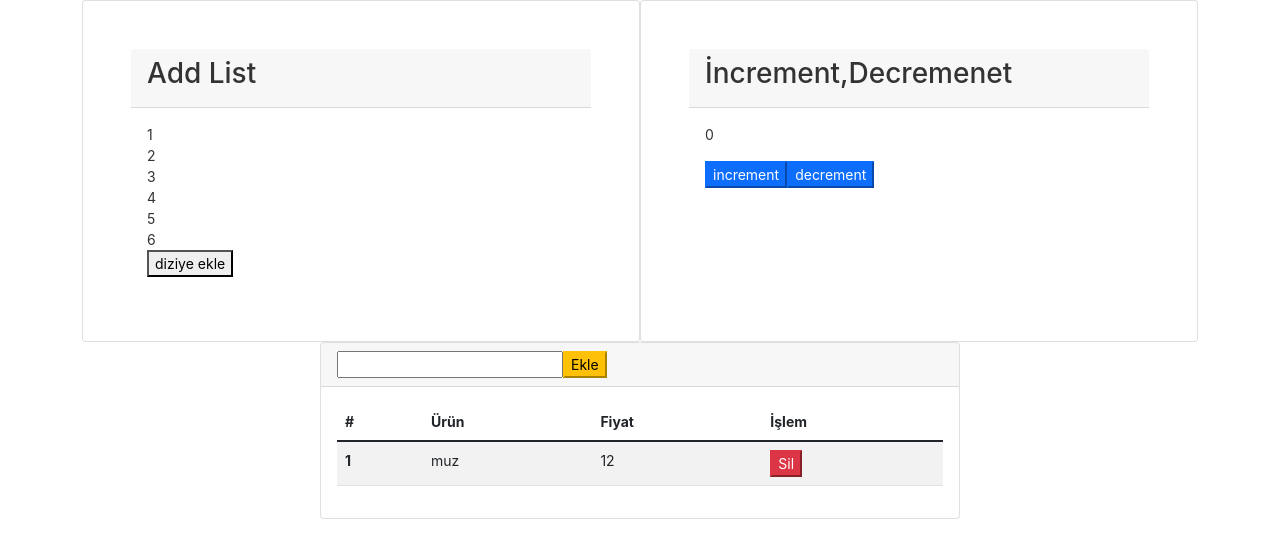
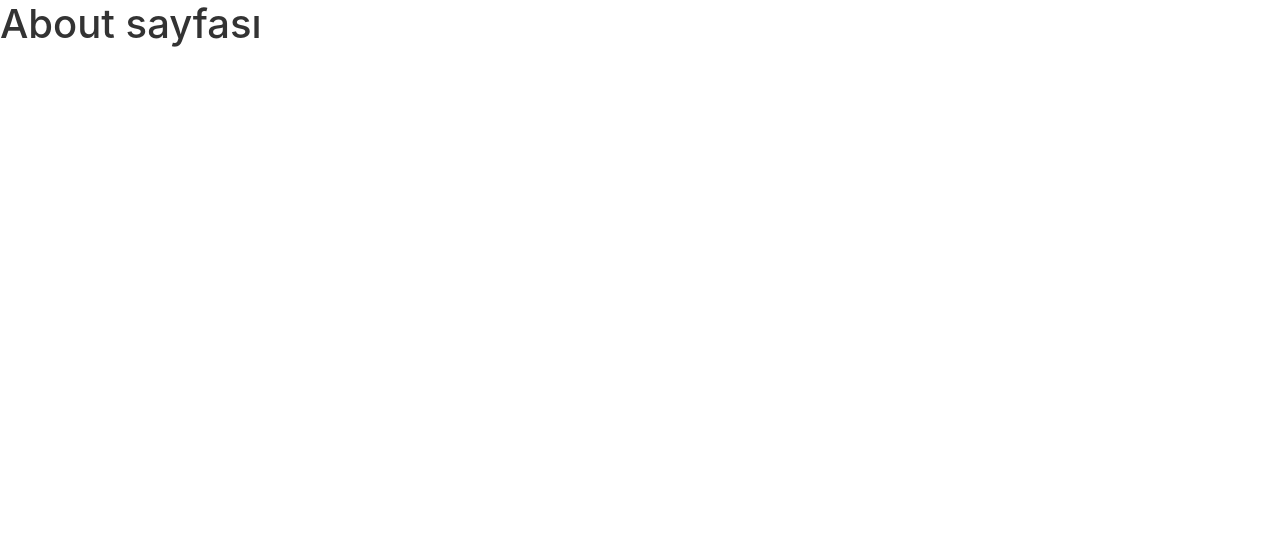
Before and after one commit to KubraGoktas/BasicAngularProject, an Angular app: page /about in a window 1280 px wide. Shown: the top 558 px of the page. Built offline with nearby package versions, Linux system fonts and the light colour scheme.

Commit message:
constructor ile DI

```diff
--- /dev/null
+++ b/src/app/about/about.component.html
@@ -0,0 +1 @@
+<h1>About sayfası</h1>
--- a/src/app/app.component.html
+++ b/src/app/app.component.html
@@ -1 +1,2 @@
-<app-home [myList]="list" (addMethod)="addElement($event)"></app-home>
+<!-- <app-home [myList]="list" (addMethod)="addElement($event)"></app-home> -->
+<router-outlet></router-outlet>
--- a/src/app/app.component.ts
+++ b/src/app/app.component.ts
@@ -7,9 +7,5 @@ import { Component } from '@angular/core';
 })
 export class AppComponent {
   title = 'y';
-  list: number[] = [1, 2, 3, 4, 5, 6]
-  addElement(addNumber: number) {
-    this.list.push(addNumber)
-    console.log(this.list)
-  }
+
 }
--- a/src/app/app.module.ts
+++ b/src/app/app.module.ts
@@ -1,9 +1,11 @@
 import { NgModule } from '@angular/core';
 import { BrowserModule } from '@angular/platform-browser';
 import { NgbModule } from '@ng-bootstrap/ng-bootstrap';
+import { AppRoutingModule } from './app-routing.module';
 
 import { AppComponent } from './app.component';
 import { HomeComponent } from './home/home.component';
+import { NumberService } from './table/number.service';
 import { TableComponent } from './table/table.component';
 
 @NgModule({
@@ -14,9 +16,9 @@ import { TableComponent } from './table/table.component';
   ],
   imports: [
     BrowserModule,
-    NgbModule
+    NgbModule,
+    AppRoutingModule
   ],
-  providers: [],
   bootstrap: [AppComponent]
 })
 export class AppModule { }
--- a/src/app/home/home.component.html
+++ b/src/app/home/home.component.html
@@ -6,7 +6,7 @@
       </div>
     </div>
     <div class="card-body">
-      <div *ngFor="let item of myList"> {{item}}</div>
+      <div *ngFor="let item of numberList"> {{item}}</div>
       <button (click)="addElement()" >diziye ekle</button>
     </div>
   </div>
--- a/src/app/home/home.component.ts
+++ b/src/app/home/home.component.ts
@@ -1,4 +1,5 @@
 import { Component, Input, Output, EventEmitter } from "@angular/core";
+import { NumberService } from "../table/number.service";
 
 
 
@@ -10,16 +11,22 @@ import { Component, Input, Output, EventEmitter } from "@angular/core";
 
 export class HomeComponent {
   @Output() addMethod = new EventEmitter<number>()
-  @Input() myList: number[] = [];
+  numberList: number[] = [];
   number = 0;
 
+
+  constructor(nmbrService: NumberService) {
+    this.numberList = nmbrService.list;
+// this.addElement=nmbrService.addElement();
+
+  }
   addElement() {
 
-    var lastnumber: number = this.myList[this.myList.length - 1];
-    if (lastnumber) {
-      this.addMethod.emit(lastnumber + 1);
-      // this.myList.push(lastnumber + 1)
-    }
+    // var lastnumber: number = this.numberList[this.numberList.length - 1];
+    // if (lastnumber) {
+    //   this.addMethod.emit(lastnumber + 1);
+    //   // this.myList.push(lastnumber + 1)
+    // }
   }
   increment() {
     this.number = this.number + 1
--- /dev/null
+++ b/src/app/table/number.service.ts
@@ -0,0 +1,14 @@
+import { Injectable } from "@angular/core";
+
+@Injectable(
+  {
+    providedIn: 'root'
+  }
+)
+
+export class NumberService {
+  list: number[] = [1, 2, 3, 4, 5, 6]
+  addElement(addNumber: number) {
+    this.list.push(addNumber)
+  }
+}
```
Also changed, not shown: src/app/about/about.component.ts (added, +7 -0 lines), src/app/app-routing.module.ts (added, +19 -0 lines).
